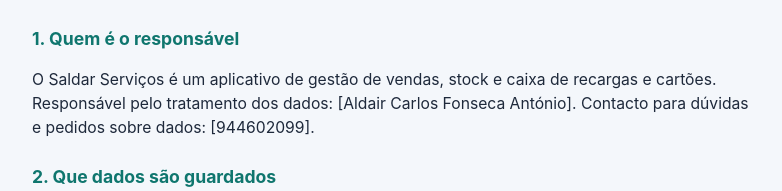
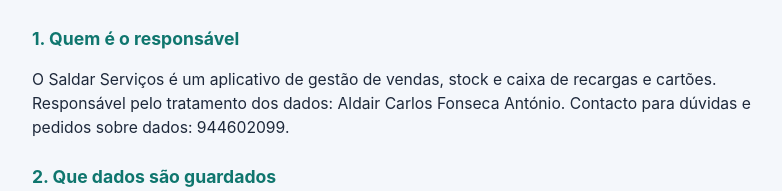
Before and after one commit to contaempresa243-eng/Saldar-Servicos, a website: page saldar-privacidade.html in a window 1280 px wide. Shown: the part 151-342 px from the top of the page, without its empty margins (248-1030 px from the left). Drawn offline with Linux system fonts and the light colour scheme.

Commit message:
Add files via upload

```diff
--- a/saldar-privacidade.html
+++ b/saldar-privacidade.html
@@ -19,7 +19,7 @@
   <p><em>Última atualização: novembro de 2026</em></p>
 
   <h2>1. Quem é o responsável</h2>
-  <p>O Saldar Serviços é um aplicativo de gestão de vendas, stock e caixa de recargas e cartões. Responsável pelo tratamento dos dados: [Aldair Carlos Fonseca António]. Contacto para dúvidas e pedidos sobre dados: [944602099].</p>
+  <p>O Saldar Serviços é um aplicativo de gestão de vendas, stock e caixa de recargas e cartões. Responsável pelo tratamento dos dados: Aldair Carlos Fonseca António. Contacto para dúvidas e pedidos sobre dados: 944602099.</p>
 
   <h2>2. Que dados são guardados</h2>
   <ul>
```
